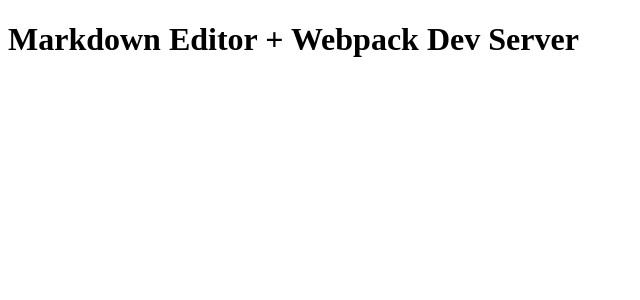
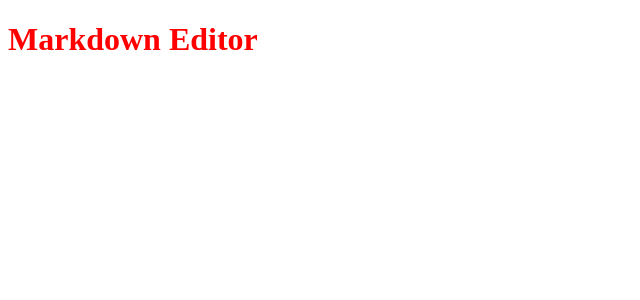
Before and after one commit to akinoringo/markdown-editor, a React app: page / in a window 1280 px wide. Shown: the top 300 px of the page, without its empty margins (0-640 px from the left). Built offline with nearby package versions, Linux system fonts and the light colour scheme.

Commit message:
feat: styled-componentsの導入

```diff
--- a/package.json
+++ b/package.json
@@ -8,8 +8,10 @@
   "dependencies": {
     "@types/react": "^17.0.45",
     "@types/react-dom": "^17.0.17",
+    "@types/styled-components": "^5.1.25",
     "react": "^17.0.2",
     "react-dom": "^17.0.2",
+    "styled-components": "^5.3.5",
     "ts-loader": "^9.3.0",
     "typescript": "^4.6.4",
     "webpack": "^5.72.1",
--- a/src/index.tsx
+++ b/src/index.tsx
@@ -1,7 +1,12 @@
 // 以下2行は、JSXを使う場合にインポートが必要
 import * as React from "react"
 import { render } from "react-dom"
+import styled from "styled-components"
 
-const Main = (<h1>Markdown Editor + Webpack Dev Server</h1>)
+const Header = styled.h1`
+  color: red;
+`
+
+const Main = (<Header>Markdown Editor</Header>)
 
 render(Main, document.getElementById('app'))
```
Also changed, not shown: 3 other files (tests, documents, lock files or other folders).
